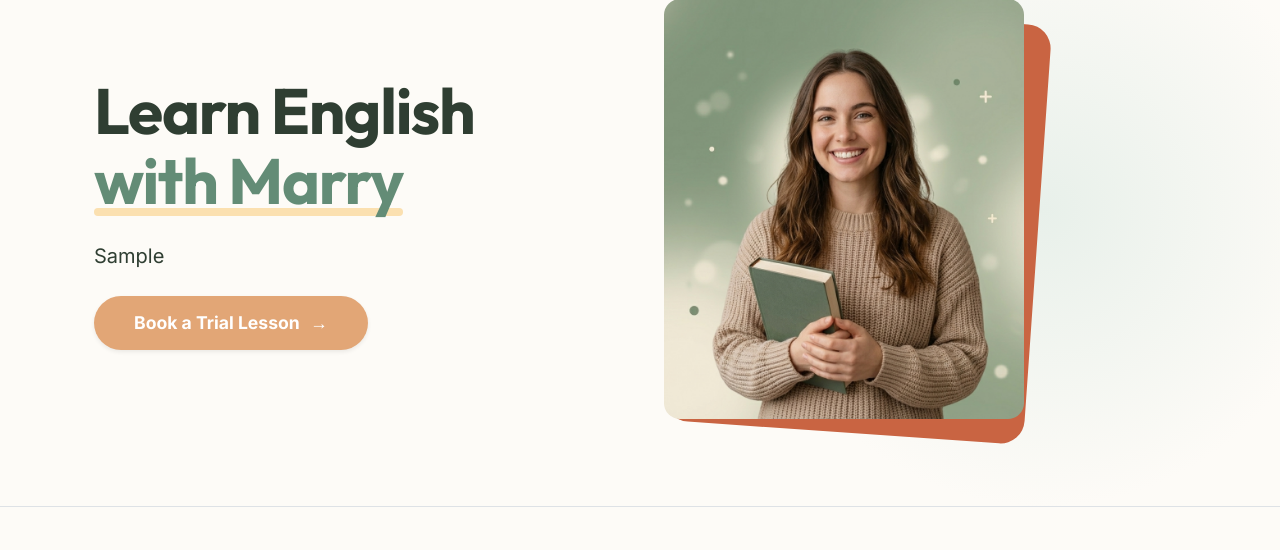
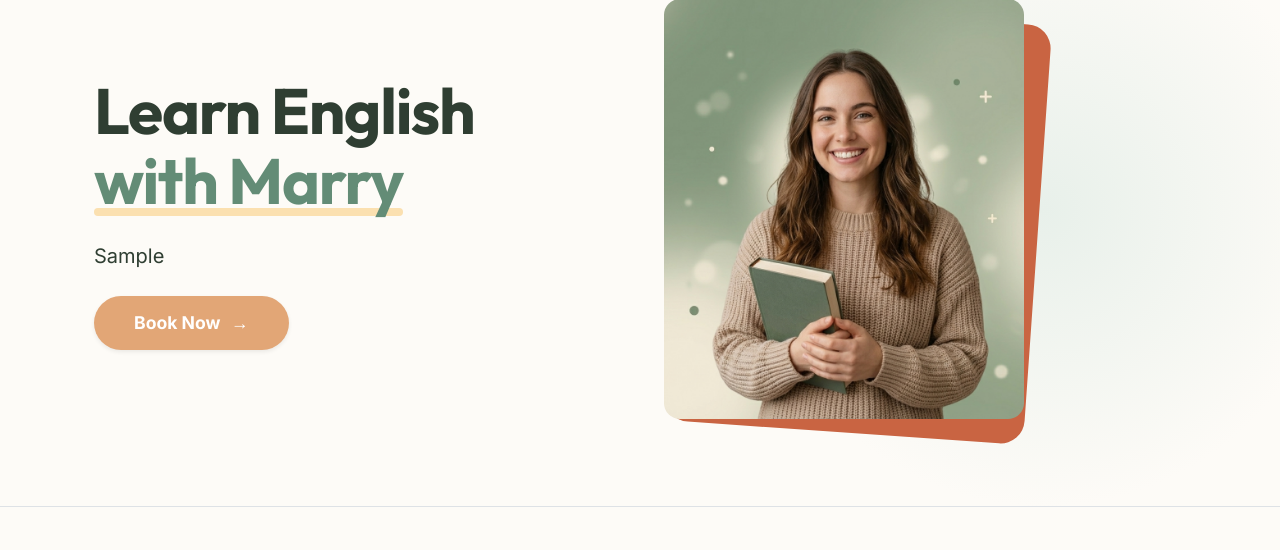
Before and after one commit to sasan-hsn/tutor-booking, a Django app: page / in a window 1280 px wide. Shown: the part 111-661 px from the top of the page. Run offline with Django 5.2, Linux system fonts and the light colour scheme; tables that the repository leaves empty hold one stand-in row (values such as "Sample post").

Commit message:
feat: auth-aware routing for Book Now button with next-redirect (#18)

```diff
--- a/templates/accounts/login.html
+++ b/templates/accounts/login.html
@@ -7,6 +7,7 @@
     <h1>Log In</h1>
     <form method="post">
         {% csrf_token %}
+        <input type="hidden" name="next" value="{{ next }}">
         {{ form.as_p }}
         <button type="submit" class="btn-login fw-bold">Log In</button>
     </form>
--- a/templates/home.html
+++ b/templates/home.html
@@ -30,10 +30,16 @@ Portfolio{% endif %}
 
                 <!-- CTA -->
                 <div>
-                    <!-- TODO: #18 auth-aware routing -->
+                    {% if user.is_authenticated %}
+                    <!-- TODO: #18 replace with booking:calendar URL when Milestone 5 is built -->
                     <a href="#" class="btn-accent shadow-sm">
-                        Book a Trial Lesson <span class="btn-arrow">&rarr;</span>
+                        Book Now <span class="btn-arrow">&rarr;</span>
                     </a>
+                    {% else %}
+                    <a href="{% url 'accounts:login' %}?next=/" class="btn-accent shadow-sm">
+                        Book Now <span class="btn-arrow">&rarr;</span>
+                    </a>
+                    {% endif %}
                 </div>
             </div>
 
@@ -207,8 +213,16 @@ Portfolio{% endif %}
                         <li><i class="bi bi-check-circle-fill me-2"></i>Personalized Feedback</li>
                     </ul>
 
-                    <!-- TODO: #18 auth-aware routing -->
-                    <a href="#" class="btn-accent">Get Started</a>
+                    {% if user.is_authenticated %}
+                    <!-- TODO: #18 replace with booking:calendar URL when Milestone 5 is built -->
+                    <a href="#" class="btn-accent shadow-sm">
+                        Get Started <span class="btn-arrow">&rarr;</span>
+                    </a>
+                    {% else %}
+                    <a href="{% url 'accounts:login' %}?next=/" class="btn-accent shadow-sm">
+                        Get Started <span class="btn-arrow">&rarr;</span>
+                    </a>
+                    {% endif %}
                 </div>
             </div>
         </div>
```
Also changed, not shown: accounts/views.py (+8 -1 lines).
